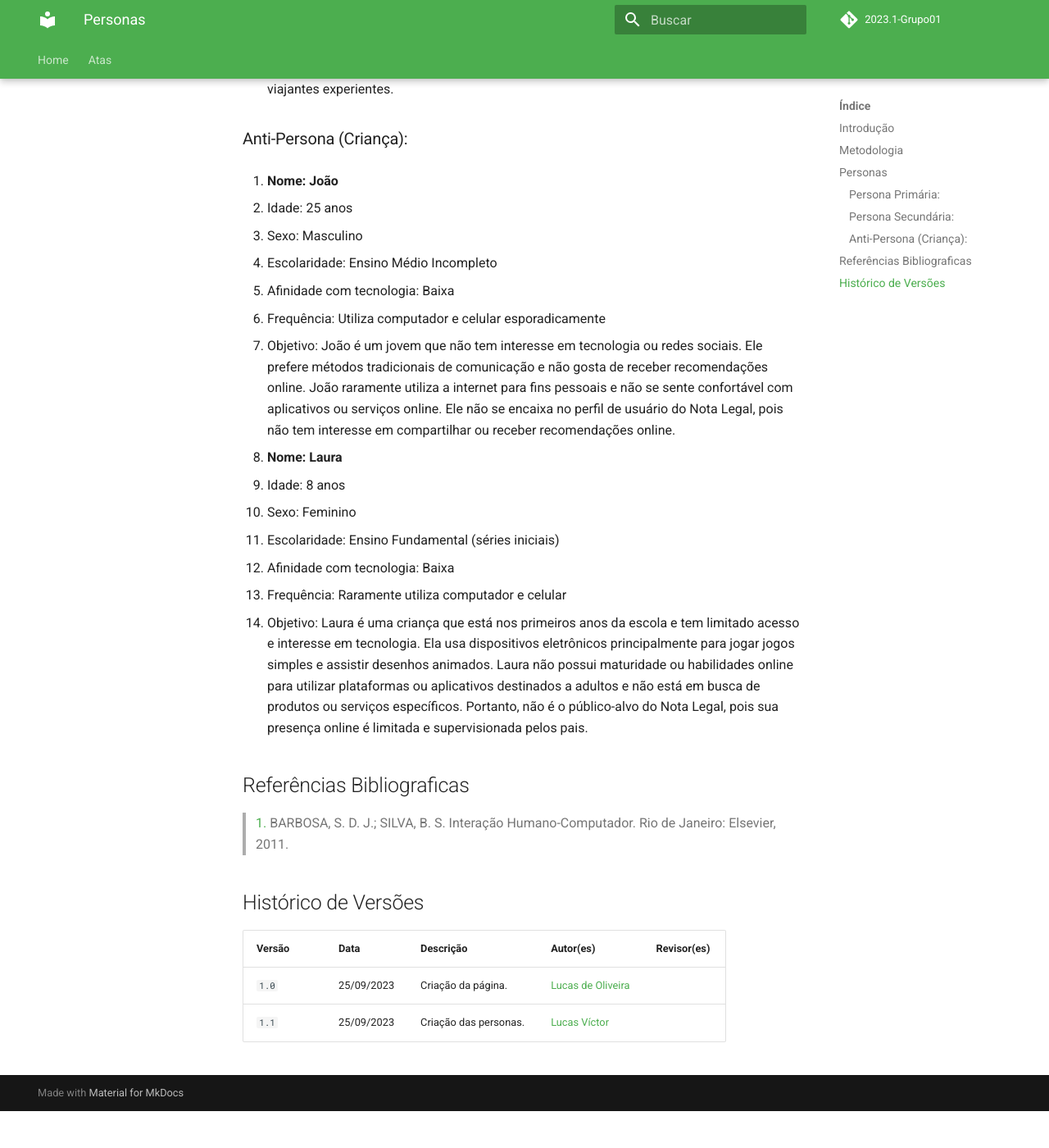
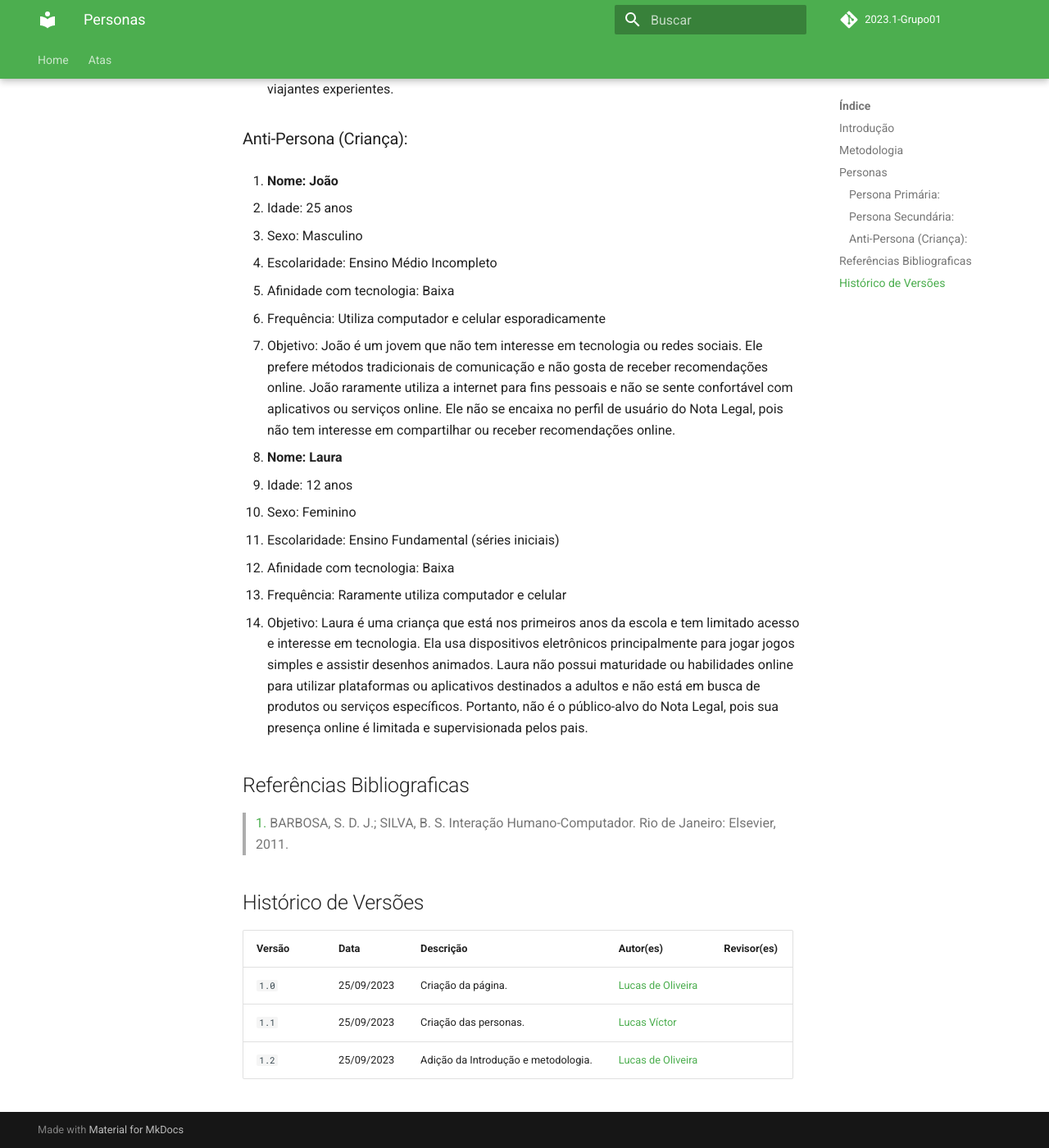
Before and after one commit to Interacao-Humano-Computador/2023.2-NotaLegal, an MkDocs documentation site: the page built from docs/analise de requisitos/personas.md, in a window 1280 px wide and 1400 px high, scrolled down 2069 px. Shown: the whole window at 82% size. Built offline with MkDocs 1.6.1 and Material for MkDocs 9.7.7, drawn with Linux system fonts in a browser that asks for light colours; comment, search, counter and statistics services are not loaded; before the commit the page ends 3424 px from its top, so only the background shows below that.

Commit message:
Update personas.md

```diff
--- a/docs/analise de requisitos/personas.md
+++ b/docs/analise de requisitos/personas.md
@@ -63,7 +63,7 @@ A criação de personas é um processo que envolve pesquisa, análise de dados e
 
 2. **Nome: Laura**
 
-- Idade: 8 anos
+- Idade: 12 anos
 - Sexo: Feminino
 - Escolaridade: Ensino Fundamental (séries iniciais)
 - Afinidade com tecnologia: Baixa
@@ -82,3 +82,4 @@ A criação de personas é um processo que envolve pesquisa, análise de dados e
 | ------ | ---------- | ----------------------------------------- | --------------------------------------------------------------------------------------------------- | ------------------------------------------------ |
 | `1.0`  | 25/09/2023 | Criação da página.                        | [Lucas de Oliveira](https://github.com/LucasOliveiraDiasMarquesFerreira) |
 | `1.1`  | 25/09/2023 | Criação das personas.                     | [Lucas Víctor ](https://github.com/Lucas13032003) |
+| `1.2`  | 25/09/2023 | Adição da Introdução e metodologia.                     | [Lucas de Oliveira ](https://github.com/LucasOliveiraDiasMarquesFerreira) |
```
Also changed, not shown: other parts of docs/analise de requisitos/personas.md (+1 -1 lines).
